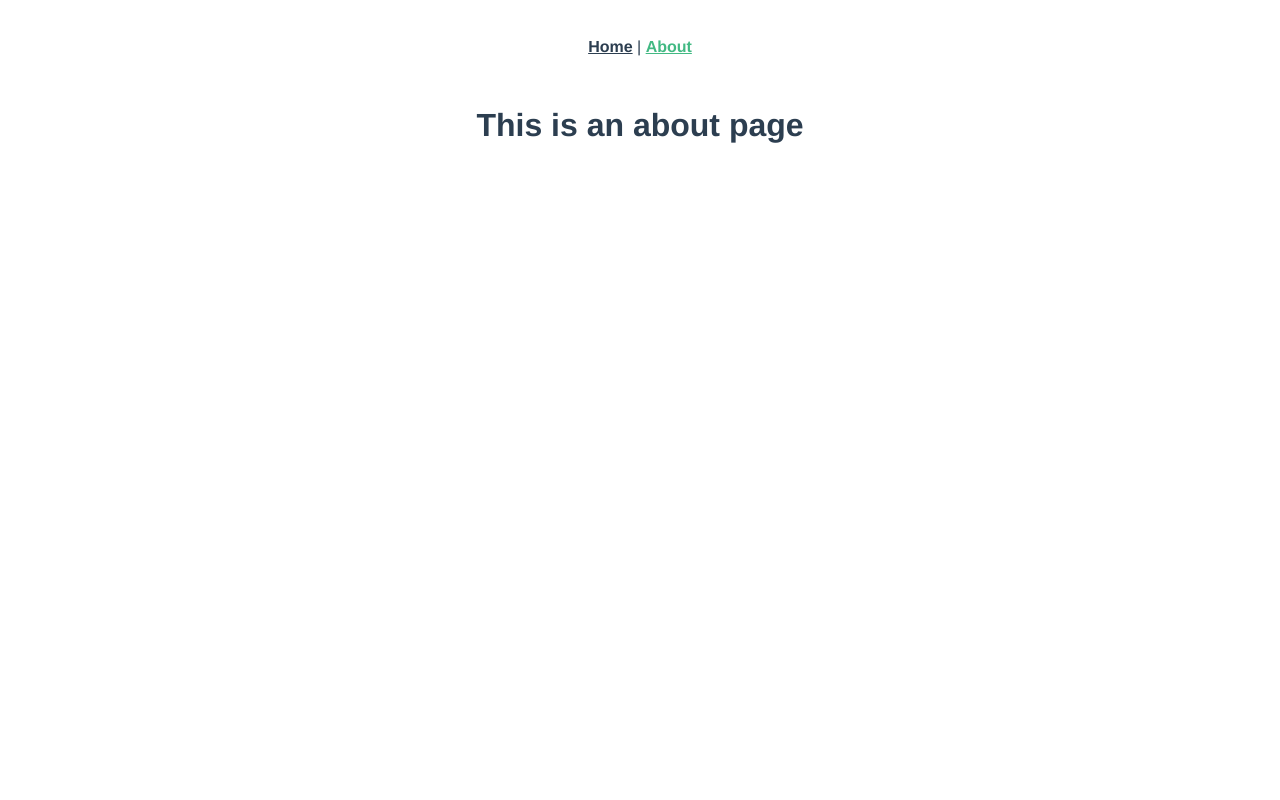
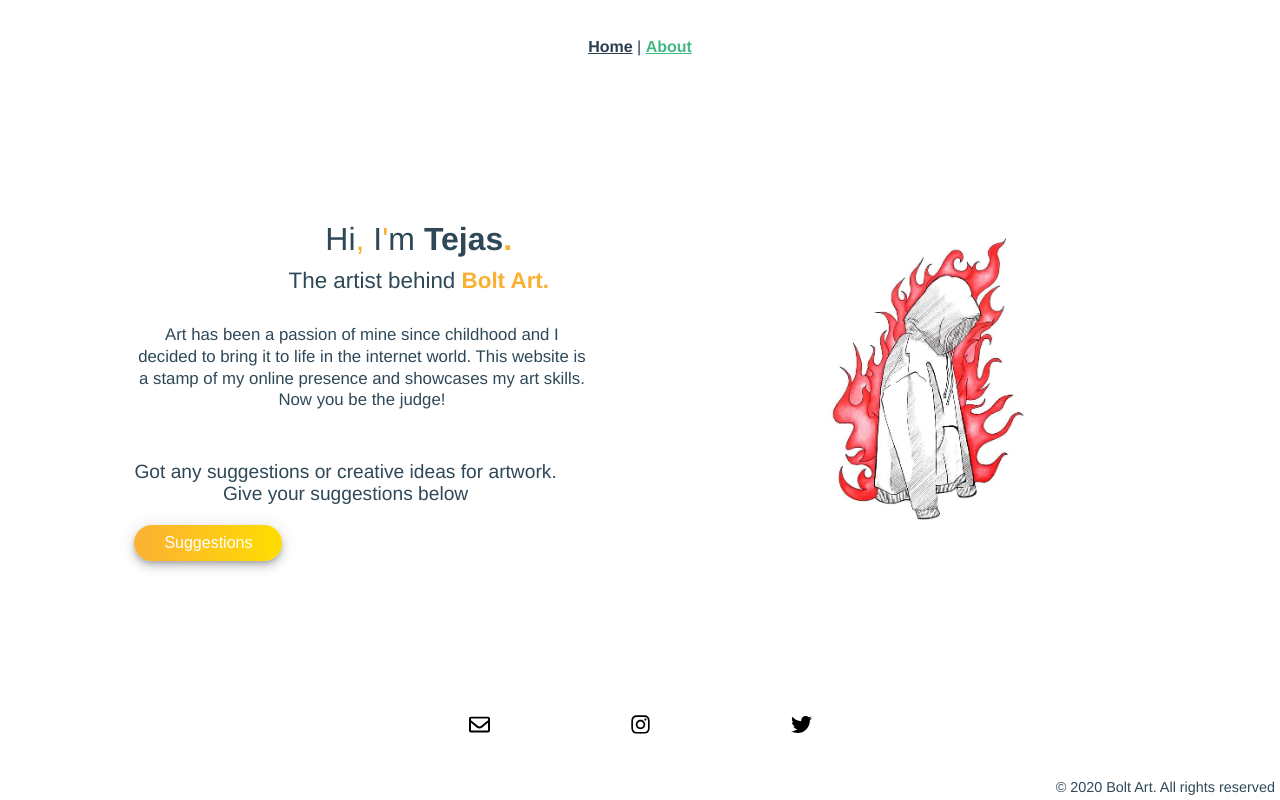
Before and after one commit to naveenbudhwal/bolt-art, a Vue app: page /about in a window 1280 px wide. Built offline with nearby package versions, Linux system fonts and the light colour scheme.

Commit message:
About page

```diff
--- a/src/views/About.vue
+++ b/src/views/About.vue
@@ -1,5 +1,222 @@
 <template>
   <div class="about">
-    <h1>This is an about page</h1>
+    <div class="row">
+      <div class="first-half">
+        <div class="heading">
+          Hi<span class="color">,</span> I<span class="color">'</span>m <span class="bold">Tejas</span><span class="color bold">.</span>
+        </div>
+        <div class="sub-heading">The artist behind <span class="color bold">Bolt Art.</span></div>
+        <div class="info">
+          Art has been a passion of mine since childhood and I decided to bring it to life in the internet world. This website is a stamp of my online presence and showcases my art skills. Now you be the judge!
+        </div>
+        <div class="input-info">
+          <div class="content">Got any suggestions or creative ideas for artwork.<span class="new-line">Give your suggestions below</span></div>
+          <a href="mailto:bolt.art2412@gmail.com?subject=Suggestions for artworks!" target="_blank" rel="noopener">
+            <button id="cta">Suggestions</button>
+          </a>
+        </div>
+      </div>
+      <div class="second-half">
+        <img class="artwork" src="../assets/about_pic.jpg" alt="Artwork" />
+      </div>
+    </div>
+    <div class="social-nav">
+      <div class="social-links">
+        <a href="mailto:bolt.art2412@gmail.com" target="_blank" rel="noopener">
+          <img src="../assets/envelope-regular.svg" alt="email">
+        </a>
+        <a href="https://www.instagram.com/bolt_art_/" target="_blank" rel="noopener">
+          <img src="../assets/instagram-brands.svg" alt="instagram">
+        </a>
+        <a href="#" target="_blank" rel="noopener">
+          <img src="../assets/twitter-brands.svg" alt="twitter">
+        </a>
+      </div>
+      <div class="copyright">
+        © {{year}} Bolt Art. All rights reserved
+      </div>
+    </div>
   </div>
 </template>
+
+<script>
+
+let d = new Date();
+let y = d.getFullYear();
+
+export default {
+  name: "About",
+  data() {
+    return {
+      year: y,
+      suggestion: ''
+    }
+  }
+
+};
+</script>
+
+<style scoped>
+.about {
+  display: flex;
+  height: 85vh;
+  color: #2f4858;
+  flex-direction: column;
+}
+
+.row {
+  display: flex;
+  height: 75vh;
+}
+
+.first-half {
+  width: 50%;
+  height: 75vh;
+  /* background: lightcoral; */
+  display: flex;
+  flex-direction: column;
+  justify-content: center;
+  padding-left: 10%;
+}
+
+.second-half {
+  width: 50%;
+  height: 75vh;
+  /* background: lightcoral; */
+  display: flex;
+  justify-content: flex-start;
+  align-items: center;
+}
+
+.artwork {
+  width: 80%;
+  height: auto;
+  z-index: -1;
+}
+
+.heading {
+  font-size: 2em;
+  font-weight: 500;
+  margin: 10px 0;
+}
+
+.sub-heading {
+  font-size: 1.4em;
+  margin-bottom: 30px;
+}
+
+.info {
+  font-size: 1.05em;
+  line-height: 1.3;
+  padding-right: 20%;
+  margin-bottom: 50px;
+}
+
+.input-info {
+  display: flex;
+  flex-direction: column;
+  align-items: flex-start;
+}
+
+.content {
+  font-size: 1.2em;
+  font-weight: 500;
+  margin-bottom: 20px;
+}
+
+#cta {
+  border: none;
+  background: linear-gradient(to right, #fbb034, #ffdd00);
+  box-shadow: 0 3px 5px -1px rgba(0, 0, 0, 0.2),
+    0 6px 10px 0 rgba(0, 0, 0, 0.14), 0 1px 18px 0 rgba(0, 0, 0, 0.12);
+  padding: 9px 30px;
+  border-radius: 24px;
+  color: #fff;
+  font-weight: 500;
+  font-size: 1em;
+  cursor: pointer;
+}
+
+.social-nav {
+  display: flex;
+  flex-direction: column;
+  justify-content: center;
+  align-items: center;
+  width: 100%;
+  height: 10vh;
+}
+
+.social-nav img {
+  width: 21px;
+  height: 21px;
+  cursor: pointer;
+  margin: 0 70px;
+}
+
+.copyright {
+  position: absolute;
+  bottom: 5px;
+  right: 5px;
+  font-size: 0.9em;
+}
+
+.new-line {
+  display: block;
+}
+
+.color {
+  color: #FBB034;
+}
+
+.bold {
+  font-weight: 600;
+}
+
+/* ------------------Responsive Media Queries----------------- */
+
+@media only screen and (max-width: 768px) {
+  .copyright {
+    right: 50%;
+    transform: translateX(50%);
+  }
+  .social-nav {
+    padding-bottom: 10px;
+  }
+}
+
+@media only screen and (max-width: 760px) {
+  /* .about {
+    flex-direction: column;
+  } */
+  .row {
+    flex-direction: column;
+  }
+  .first-half {
+    width: 100%;
+    order: 2;
+    padding: 0;
+    text-align: center;
+  }
+  .second-half {
+    width: 100%;
+    order: 1;
+    justify-content: center;
+    align-items: center;
+  }
+  .info {
+    padding: 0 5%;
+  }
+  .input-info {
+    align-items: center;
+  }
+  .content {
+    padding: 0 5%;
+  }
+  .social-nav {
+    display: none;
+  }
+  #cta {
+    margin-bottom: 20px;
+  }
+}
+</style>
```
